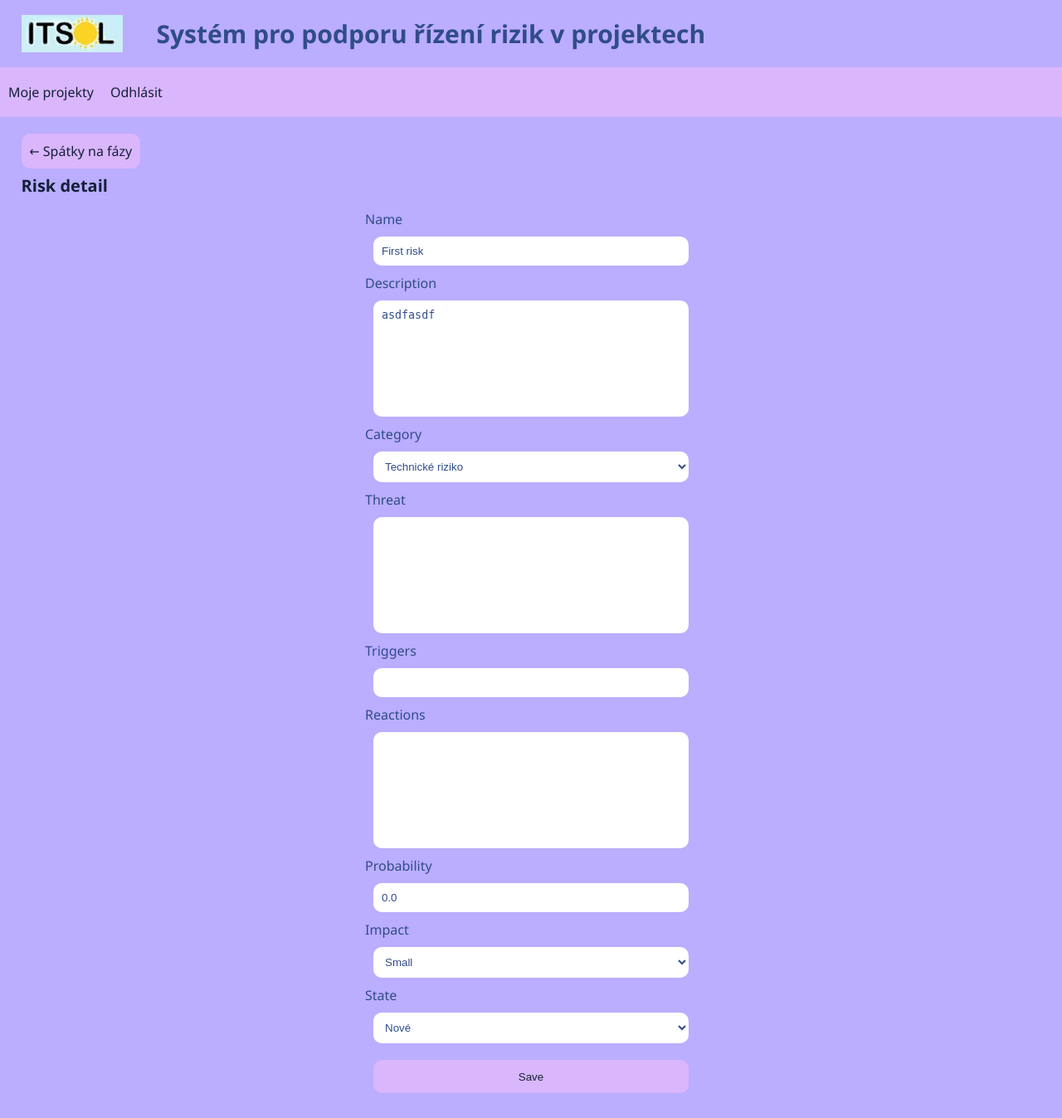
After one commit to xkrist22/ITSol, a Django app: template ITSol/riskManagement/templates/phase/editRisk.html in a window 1280 px wide. The commit adds this page. Shown: the whole page at 83% size. Run offline with Django 4.2, Linux system fonts and the light colour scheme; the template is opened without the code that fills it: values that come from a table or form of the project are taken from there, others are empty; data comes from the database, SQL or seed files in the repository; both versions use the stored data as it was after the commit.

Commit message:
Add edit risk functionality

```diff
--- /dev/null
+++ b/ITSol/riskManagement/templates/phase/editRisk.html
@@ -0,0 +1,63 @@
+<!DOCTYPE html>
+<html>
+    <head>
+        {% include 'head.html' %}
+    </head>
+    <body>
+        {% include 'nav.html' %}
+
+        <a class="button" href="/riskManagement/projects/projectDetail/phaseDetail/{{ project_id }}/{{ phase_id }}">
+            &#x2190; Spátky na fázy
+        </a>
+
+        <h2>Risk detail</h2>
+        <div class="center">
+            <form action="/riskManagement/projects/projectDetail/phaseDetail/{{ project_id }}/{{ phase_id }}/{{ risk.id }}/saveEditedRisk" method="post" id="edit-risk-form">
+
+                {% csrf_token %}
+
+                <label for="name">Name</label>
+                <input type="text" name="name" id="name" value="{{ risk.name }}" />
+
+                <label for="description">Description</label>
+                <textarea id="description" name="description">{{ risk.description }}</textarea>
+
+                <label for="category">Category</label>
+                <select name="category" id="category" form="edit-risk-form">
+                    <option>Technické riziko</option>
+                    <option>Riziko řízení projektu</option>
+                    <option>Obchodní riziko</option>
+                    <option>Externí riziko</option>
+                </select>
+
+                <label for="threat">Threat</label>
+                <textarea id="threat" name="threat">{{ risk.threat }}</textarea>
+
+                <label for="triggers">Triggers</label>
+                <input type="text" id="triggers" name="triggers" value="{{ risk.triggers }}"/>
+
+                <label for="reactions">Reactions</label>
+                <textarea id="reactions" name="reactions">{{ risk.reactions }}</textarea>
+
+                <label for="probability">Probability</label>
+                <input type="number" id="probability" name="probability" value="{{ risk.probability }}"/>
+
+                <label for="impact">Impact</label>
+                <select name="impact" id="impact" form="edit-risk-form">
+                    <option>Small</option>
+                    <option>Medium</option>
+                    <option>Big</option>
+                </select>
+
+                <label for="state">State</label>
+                <select name="state" id="state" form="edit-risk-form">
+                    <option>Nové</option>
+                    <option>Uzavřené</option>
+                    <option>Přihodilo se</option>
+                </select>
+
+                <input type="submit" value="Save" />
+            </form>
+        </div>
+    </body>
+</html>
--- a/ITSol/riskManagement/templates/phase/phaseDetail.html
+++ b/ITSol/riskManagement/templates/phase/phaseDetail.html
@@ -50,10 +50,9 @@
                             </a>
                         </td>
                     {% endif %}
-                    <!-- TODO -->
                     {% if is_editable and can_edit_project  %}
                         <td class="center">
-                            <a href="">
+                            <a href="/riskManagement/projects/projectDetail/phaseDetail/{{ project.id }}/{{ phase.id }}/{{ x.id }}/editRisk">
                                 ✏️ edit risk
                             </a>
                         </td>
--- a/ITSol/riskManagement/urls.py
+++ b/ITSol/riskManagement/urls.py
@@ -33,6 +33,8 @@ urlpatterns = [
     path('projects/projectDetail/phaseDetail/<int:projectId>/<int:phaseId>/addRisk', views.addRisk, name='addRisk'),
     path('projects/projectDetail/phaseDetail/<int:projectId>/<int:phaseId>/saveNewRisk', views.saveNewRisk, name='saveNewRisk'),
     path('projects/projectDetail/phaseDetail/<int:projectId>/<int:phaseId>/<int:riskId>/removeRisk', views.removeRisk, name='removeRisk'),
+    path('projects/projectDetail/phaseDetail/<int:projectId>/<int:phaseId>/<int:riskId>/editRisk', views.editRisk, name='editRisk'),
+    path('projects/projectDetail/phaseDetail/<int:projectId>/<int:phaseId>/<int:riskId>/saveEditedRisk', views.saveEditedRisk, name='saveEditedRisk'),
     path('projects/projectDetail/phaseDetail/<int:projectId>/<int:phaseId>/<int:riskId>/checkRisk', views.checkRisk, name='checkRisk'),
     path('projects/projectDetail/phaseDetail/<int:projectId>/<int:phaseId>/<int:riskId>/riskDetail', views.riskDetail, name='riskDetail')
 ]
```
Also changed, not shown: ITSol/riskManagement/views.py (+27 -0 lines), ITSol/db.sqlite3.
